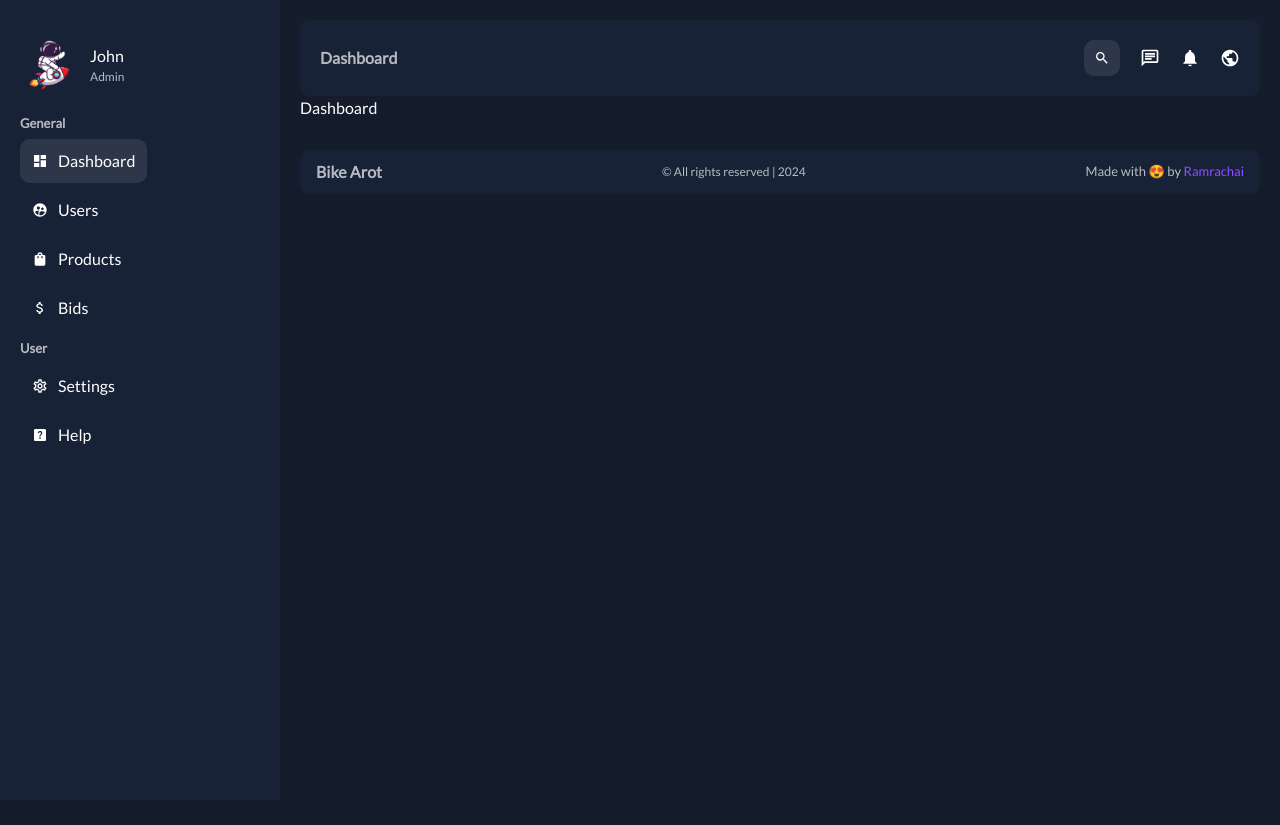
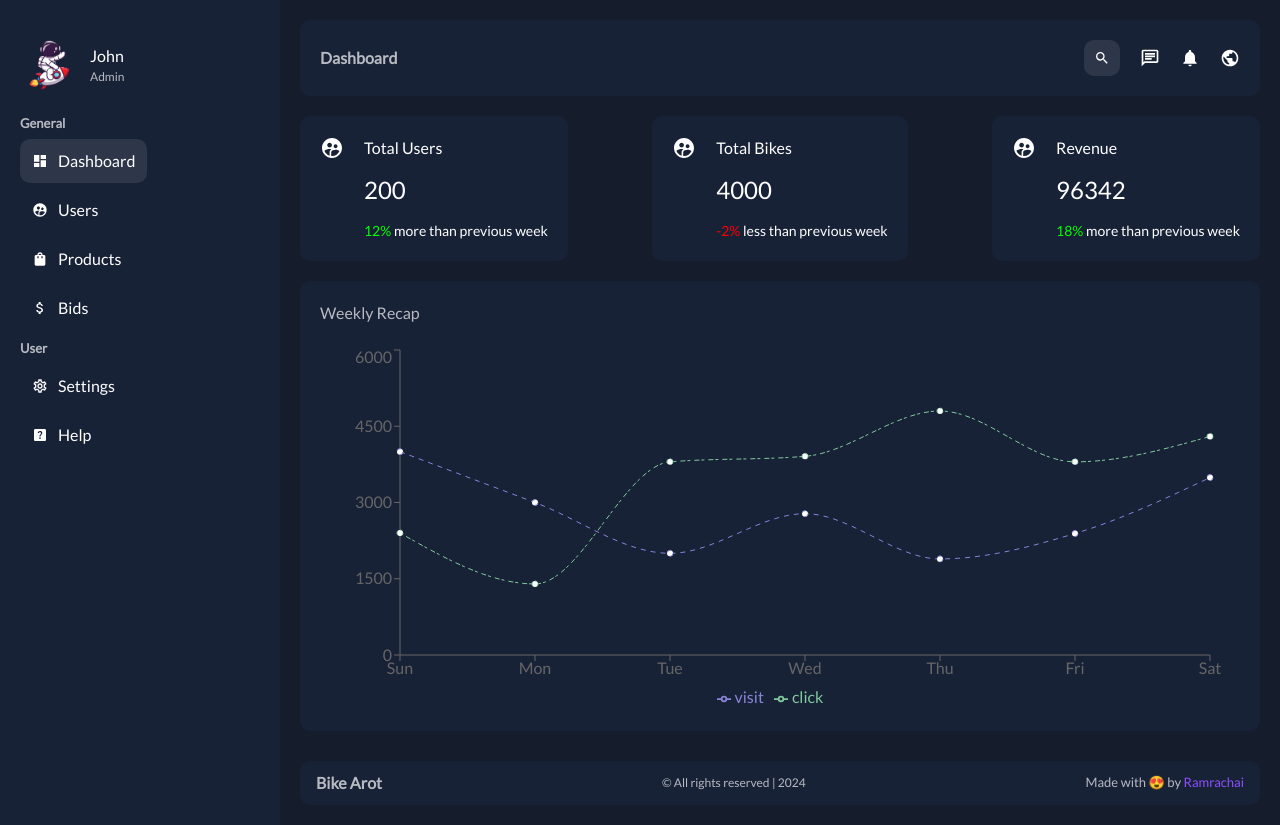
Before and after one commit to Ramrachai/bechedin, a Next.js app: page /dashboard in a window 1280 px wide. Before the commit the page ends 800 px from the top, so only its background shows below. Built offline with nearby package versions, Linux system fonts and the light colour scheme.

Commit message:
added users component

```diff
--- a/app/dashboard/dashboard.module.scss
+++ b/app/dashboard/dashboard.module.scss
@@ -31,6 +31,7 @@
     display: flex;
     gap: 20px;
     justify-content: space-between;
+    flex-wrap: wrap;
   }
 
   .side {
--- a/app/dashboard/page.jsx
+++ b/app/dashboard/page.jsx
@@ -1,7 +1,23 @@
 import React from 'react';
+import styles from './dashboard.module.scss';
+import { cards } from '@/lib/cardsData';
+import Card from '@/components/dashboard/card/Card';
+import Chart from '@/components/dashboard/chart/Chart';
 
 const Dashboard = () => {
-  return <div>Dashboard</div>;
+  console.log(cards);
+  return (
+    <div className={styles.wrapper}>
+      <div className={styles.main}>
+        <div className={styles.cards}>
+          {cards.map((item, index) => (
+            <Card item={item} key={index} />
+          ))}
+        </div>
+        <Chart />
+      </div>
+    </div>
+  );
 };
 
 export default Dashboard;
--- /dev/null
+++ b/app/dashboard/users/[id]/page.jsx
@@ -0,0 +1,7 @@
+import React from 'react';
+
+const SingleUser = () => {
+  return <div>SingleUser</div>;
+};
+
+export default SingleUser;
--- /dev/null
+++ b/app/dashboard/users/add/page.jsx
@@ -0,0 +1,7 @@
+import React from 'react';
+
+const AddUser = () => {
+  return <div>AddUser</div>;
+};
+
+export default AddUser;
--- /dev/null
+++ b/app/dashboard/users/page.jsx
@@ -0,0 +1,7 @@
+import React from 'react';
+
+const Users = () => {
+  return <div>Users</div>;
+};
+
+export default Users;
--- /dev/null
+++ b/components/dashboard/card/Card.jsx
@@ -0,0 +1,22 @@
+import { MdSupervisedUserCircle } from 'react-icons/md';
+import styles from './card.module.scss';
+
+const Card = ({ item }) => {
+  return (
+    <div className={styles.container}>
+      <MdSupervisedUserCircle size={24} />
+      <div className={styles.texts}>
+        <span className={styles.title}>{item.title}</span>
+        <span className={styles.number}>{item.number}</span>
+        <span className={styles.detail}>
+          <span className={item.change > 0 ? styles.positive : styles.negative}>
+            {item.change}%
+          </span>{' '}
+          {item.change > 0 ? 'more' : 'less'} than previous week
+        </span>
+      </div>
+    </div>
+  );
+};
+
+export default Card;
--- /dev/null
+++ b/components/dashboard/card/card.module.scss
@@ -0,0 +1,45 @@
+.container {
+    background-color: var(--bgSoft);
+    padding: 20px;
+    border-radius: 10px;
+    display: flex;
+    gap: 20px;
+    cursor: pointer;
+    @media (max-width: 640px) {
+        gap: 10px;
+    }
+  }
+
+  .container:hover{
+    background-color: #2e374a;
+  }
+
+  .texts {
+    display: flex;
+    flex-direction: column;
+    gap: 12px;
+  }
+
+  .number {
+    font-size: 24px;
+    font-weight: 500;
+    @media (max-width: 640px) {
+        font-size: 18px;
+    }
+  }
+
+  .detail {
+    font-size: 14px;
+    font-weight: 300;
+    @media (max-width: 640px) {
+        font-size: 12px;
+    }
+  }
+
+  .positive {
+    color: lime;
+  }
+
+  .negative {
+    color: red;
+  }
--- /dev/null
+++ b/components/dashboard/chart/Chart.jsx
@@ -0,0 +1,89 @@
+'use client';
+
+import styles from './chart.module.scss';
+import {
+  LineChart,
+  Line,
+  XAxis,
+  YAxis,
+  Tooltip,
+  Legend,
+  ResponsiveContainer,
+} from 'recharts';
+
+const data = [
+  {
+    name: 'Sun',
+    visit: 4000,
+    click: 2400,
+  },
+  {
+    name: 'Mon',
+    visit: 3000,
+    click: 1398,
+  },
+  {
+    name: 'Tue',
+    visit: 2000,
+    click: 3800,
+  },
+  {
+    name: 'Wed',
+    visit: 2780,
+    click: 3908,
+  },
+  {
+    name: 'Thu',
+    visit: 1890,
+    click: 4800,
+  },
+  {
+    name: 'Fri',
+    visit: 2390,
+    click: 3800,
+  },
+  {
+    name: 'Sat',
+    visit: 3490,
+    click: 4300,
+  },
+];
+
+const Chart = () => {
+  return (
+    <div className={styles.container}>
+      <h2 className={styles.title}>Weekly Recap</h2>
+      <ResponsiveContainer width='100%' height='90%'>
+        <LineChart
+          width={500}
+          height={300}
+          data={data}
+          margin={{
+            top: 5,
+            right: 30,
+            left: 20,
+            bottom: 5,
+          }}>
+          <XAxis dataKey='name' />
+          <YAxis />
+          <Tooltip contentStyle={{ background: '#151c2c', border: 'none' }} />
+          <Legend />
+          <Line
+            type='monotone'
+            dataKey='visit'
+            stroke='#8884d8'
+            strokeDasharray='5 5'
+          />
+          <Line
+            type='monotone'
+            dataKey='click'
+            stroke='#82ca9d'
+            strokeDasharray='3 4 5 2'
+          />
+        </LineChart>
+      </ResponsiveContainer>
+    </div>
+  );
+};
+
+export default Chart;
--- /dev/null
+++ b/components/dashboard/chart/chart.module.scss
@@ -0,0 +1,12 @@
+.container {
+    height: 450px;
+    background-color: var(--bgSoft);
+    padding: 20px;
+    border-radius: 10px;
+  }
+
+  .title{
+    font-weight: 200;
+    color: var(--textSoft);
+    margin-bottom: 20px;
+  }
--- /dev/null
+++ b/lib/cardsData.js
@@ -0,0 +1,20 @@
+export const cards = [
+  {
+    id: 1,
+    title: 'Total Users',
+    number: 200,
+    change: 12,
+  },
+  {
+    id: 2,
+    title: 'Total Bikes',
+    number: 4000,
+    change: -2,
+  },
+  {
+    id: 3,
+    title: 'Revenue',
+    number: 96342,
+    change: 18,
+  },
+];
--- a/package.json
+++ b/package.json
@@ -13,6 +13,7 @@
     "react": "^18",
     "react-dom": "^18",
     "react-icons": "^5.0.1",
+    "recharts": "^2.12.3",
     "sass": "^1.72.0"
   },
   "devDependencies": {
```
Also changed, not shown: 1 other file (tests, documents, lock files or other folders).
